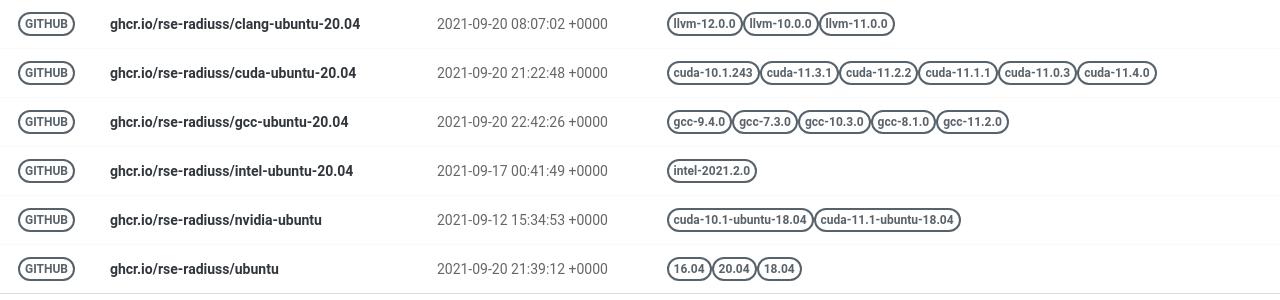
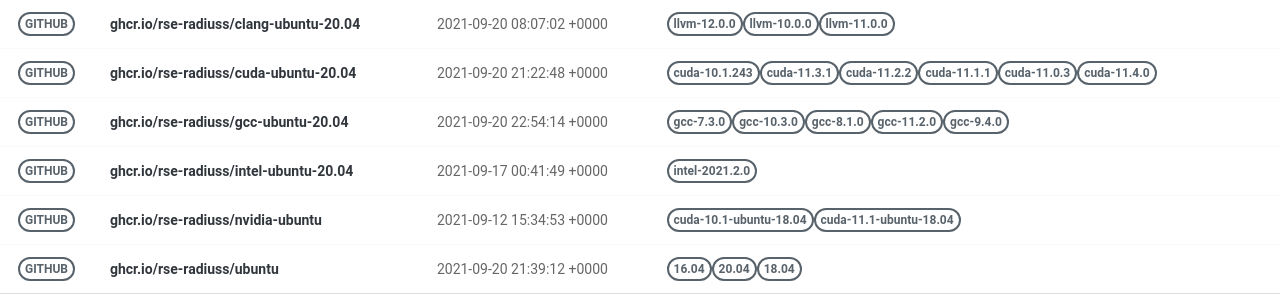
Before and after one commit to rse-ops/docker-images, a Jekyll site: the page built from pages/index.md, in a window 1280 px wide. Shown: the part 179-479 px from the top of the page. Built offline with Jekyll 4.4.1, drawn with Linux system fonts in a browser that asks for light colours; nearby versions of some CDN libraries.

Commit message:
Automated push to update library 2021-09-20

```diff
--- a/_library/ghcr.io-rse-radiuss-gcc-ubuntu-20.04.md
+++ b/_library/ghcr.io-rse-radiuss-gcc-ubuntu-20.04.md
@@ -1,14 +1,11 @@
 ---
 layout: container
 name: ghcr.io/rse-radiuss/gcc-ubuntu-20.04
-updated_at: 2021-09-20 22:42:26.491414
+updated_at: 2021-09-20 22:54:14.908668
 
 
 container_url: https://github.com/orgs/rse-radiuss/packages/container/package/gcc-ubuntu-20.04
 versions:
- - tag: gcc-9.4.0
-   dockerfile: https://github.com/rse-radiuss/docker-images/blob/main/ubuntu/gcc/Dockerfile
-   manifest: https://crane.ggcr.dev/manifest/ghcr.io/rse-radiuss/gcc-ubuntu-20.04:gcc-9.4.0
  - tag: gcc-7.3.0
    dockerfile: https://github.com/rse-radiuss/docker-images/blob/main/ubuntu/gcc/Dockerfile
    manifest: https://crane.ggcr.dev/manifest/ghcr.io/rse-radiuss/gcc-ubuntu-20.04:gcc-7.3.0
```
Also changed, not shown: other parts of _library/ghcr.io-rse-radiuss-gcc-ubuntu-20.04.md (+3 -0 lines).
